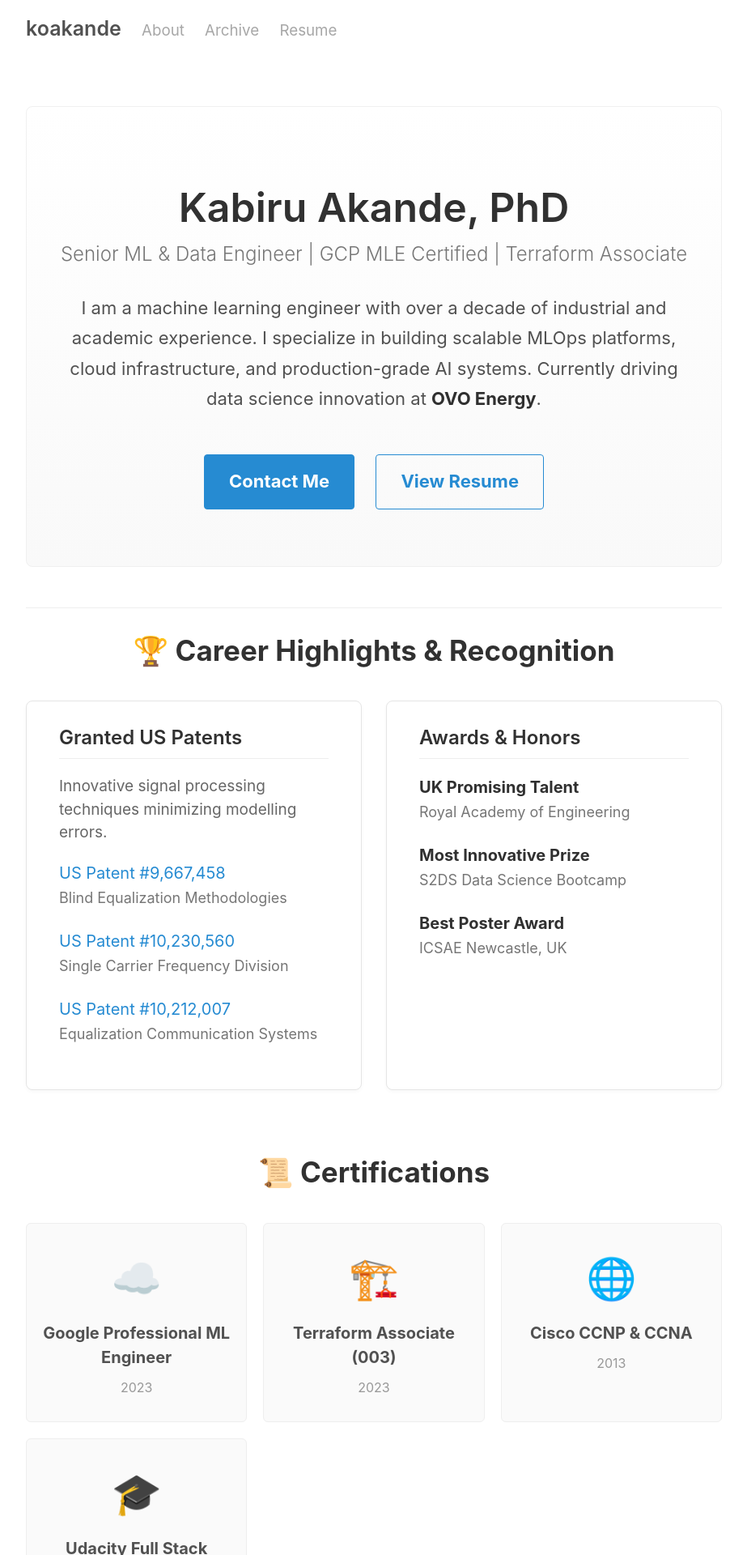
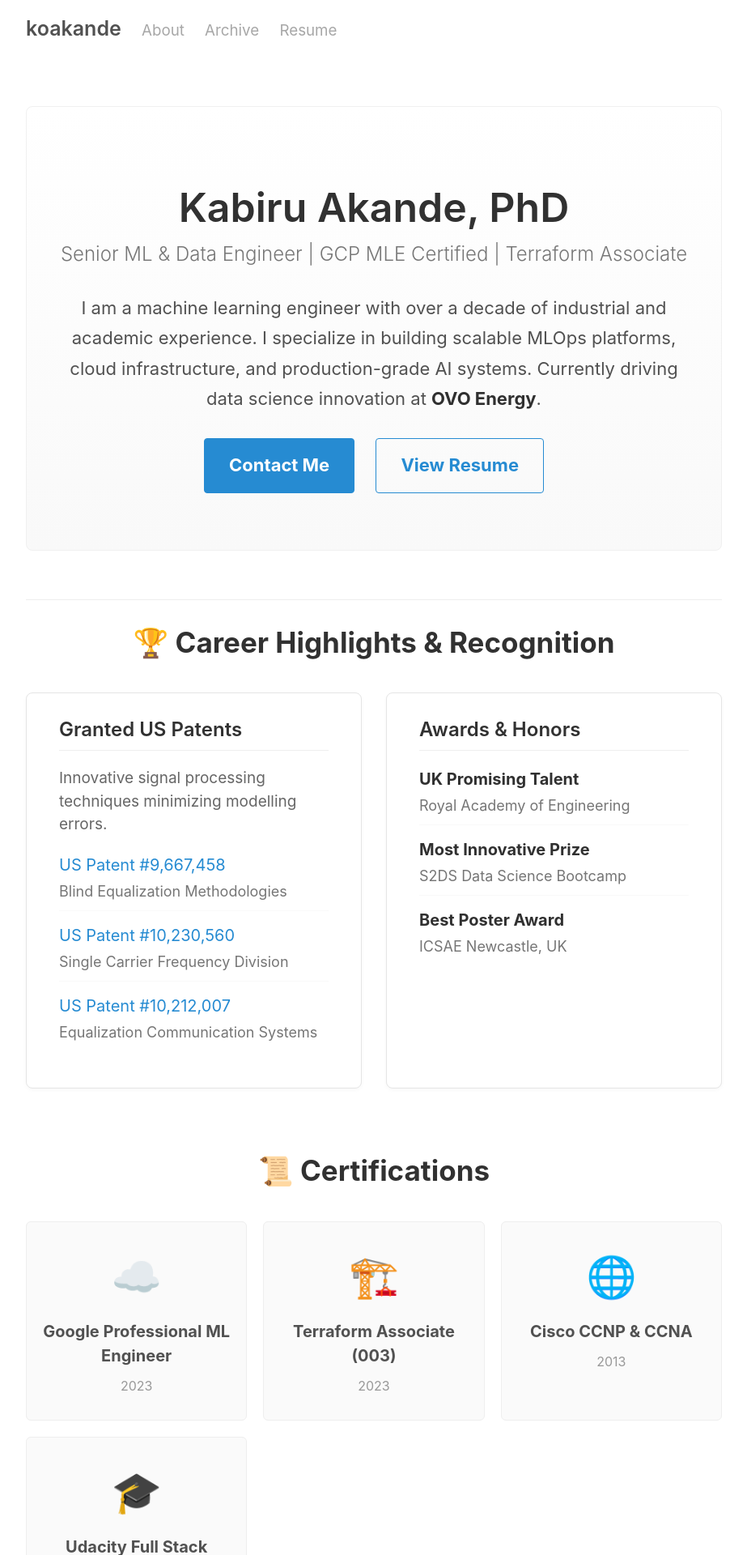
Before and after one commit to kbakande/kbakande.github.io, a Jekyll site: the page built from index.html, in a window 1280 px wide. Shown: the top 1920 px of the page at 81% size, without its empty margins (178-1101 px from the left). Built offline with Jekyll 4.4.1, drawn with Linux system fonts in a browser that asks for light colours; the list of posts is cut into pages by our own code.

Commit message:
modify the layout

```diff
--- a/_sass/_layout.scss
+++ b/_sass/_layout.scss
@@ -1,9 +1,7 @@
-// Layout
-//
-// Styles for managing the structural hierarchy of the site.
+// Layout styles for managing the structural hierarchy of the site.
 
 .container {
-  max-width: 46rem; /* Increased from 38rem to give more room */
+  max-width: 46rem; /* WIDER CONTAINER to fix cramped display */
   padding-left:  1.5rem;
   padding-right: 1.5rem;
   margin-left:  auto;
@@ -16,13 +14,13 @@ footer {
 
 /* --- Portfolio Custom Styles --- */
 
-/* Hero Section: Added padding to keep text away from edges */
+/* Hero Section */
 .hero-section {
   text-align: center;
-  padding: 3rem 2rem; /* Added horizontal padding */
+  padding: 3rem 2rem; /* PADDING ADDED to keep text off borders */
   background: linear-gradient(to bottom, #fff, #f9f9f9);
-  margin-bottom: 2.5rem;
-  border-radius: 8px; /* Softer edges */
+  margin-bottom: 3rem;
+  border-radius: 8px;
   border: 1px solid #f0f0f0;
 }
 
@@ -41,14 +39,36 @@ footer {
 }
 
 .hero-content {
-  max-width: 38rem; /* Restrict text width for readability */
+  max-width: 38rem;
   margin: 0 auto;
   font-size: 1.1rem;
   line-height: 1.7;
 }
 
-.hero-links {
+.hero-actions {
   margin-top: 2rem;
+  margin-bottom: 1.5rem;
+}
+
+/* Social Icons Styling */
+.social-links {
+  margin-top: 1.5rem;
+  display: flex;
+  justify-content: center;
+  gap: 1.5rem; /* Space between icons */
+  flex-wrap: wrap;
+}
+
+.social-links a {
+  color: #515151;
+  font-size: 1.6rem;
+  transition: color 0.2s ease, transform 0.2s ease;
+  text-decoration: none;
+}
+
+.social-links a:hover {
+  color: #268bd2; /* Brand blue on hover */
+  transform: translateY(-2px);
 }
 
 /* Section Styling */
@@ -81,9 +101,9 @@ footer {
   background: #fff;
   border: 1px solid #e5e5e5;
   border-radius: 8px;
-  padding: 1.5rem 2rem; /* Increased padding inside cards */
+  padding: 1.5rem 2rem; /* PADDING ADDED inside cards */
   box-shadow: 0 2px 5px rgba(0,0,0,0.03);
-  transition: transform 0.2s ease, box-shadow 0.2s ease;
+  transition: transform 0.2s ease;
 }
 
 .card:hover {
@@ -103,20 +123,20 @@ footer {
 /* Certifications Grid */
 .cert-grid {
   display: grid;
-  grid-template-columns: repeat(auto-fill, minmax(220px, 1fr)); /* Slightly wider cards */
+  grid-template-columns: repeat(auto-fill, minmax(220px, 1fr));
   gap: 1rem;
 }
 
 .cert-item {
-  display: block; /* Makes the whole card clickable */
+  display: block;
   border: 1px solid #eee;
   padding: 1.5rem 1rem;
   border-radius: 6px;
   text-align: center;
   background-color: #fafafa;
   color: inherit;
+  text-decoration: none !important;
   transition: background-color 0.2s;
-  text-decoration: none !important; /* Removes underline from link */
 }
 
 .cert-item:hover {
@@ -171,7 +191,7 @@ footer {
   text-decoration: none;
 }
 
-/* Lists */
+/* Lists and Text */
 .clean-list {
   list-style: none;
   padding-left: 0;
@@ -181,25 +201,21 @@ footer {
 .clean-list li {
   margin-bottom: 0.75rem;
   padding-bottom: 0.5rem;
+  border-bottom: 1px solid #f9f9f9;
+}
+
+.clean-list li:last-child {
+  border-bottom: none;
 }
 
 .sub-text {
   font-size: 0.9rem;
   color: #767676;
   display: block;
-  margin-top: 0.1rem;
+  margin-top: 0.2rem;
 }
 
 /* Posts Preview */
-.posts-list {
-  margin-bottom: 1.5rem;
-}
-.post-preview {
-  margin-bottom: 1.5rem;
-  padding-bottom: 1rem;
-  border-bottom: 1px solid #eee;
-}
-.post-preview-title {
-  margin: 0 0 0.5rem 0;
-  font-size: 1.3rem;
-}
+.posts-list { margin-bottom: 1.5rem; }
+.post-preview { margin-bottom: 1.5rem; padding-bottom: 1rem; border-bottom: 1px solid #eee; }
+.post-preview-title { margin: 0 0 0.5rem 0; font-size: 1.3rem; }
```
